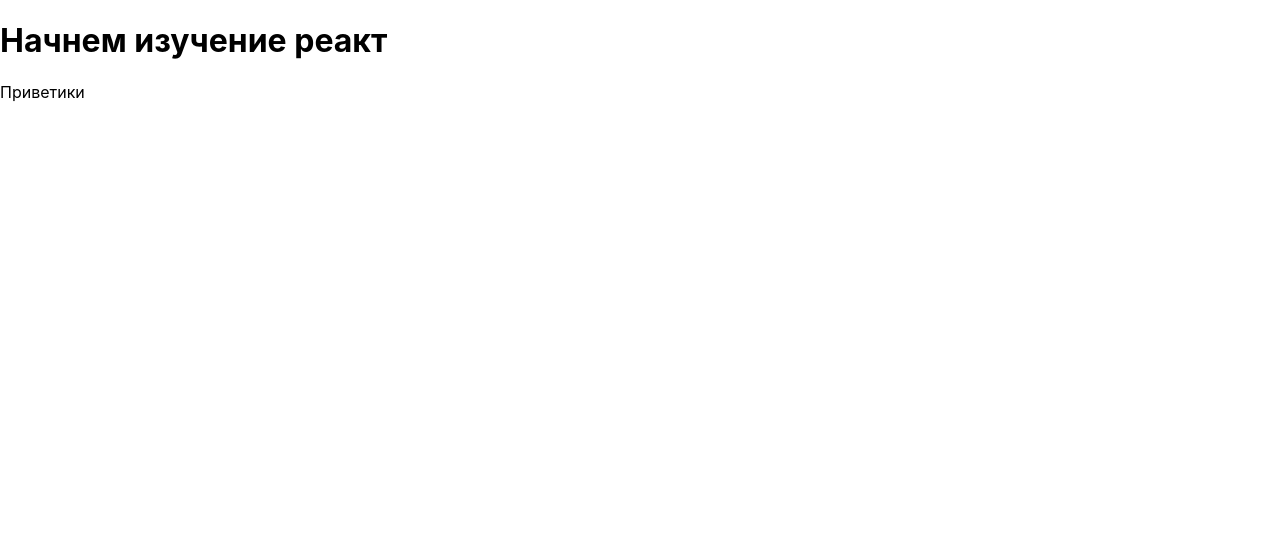
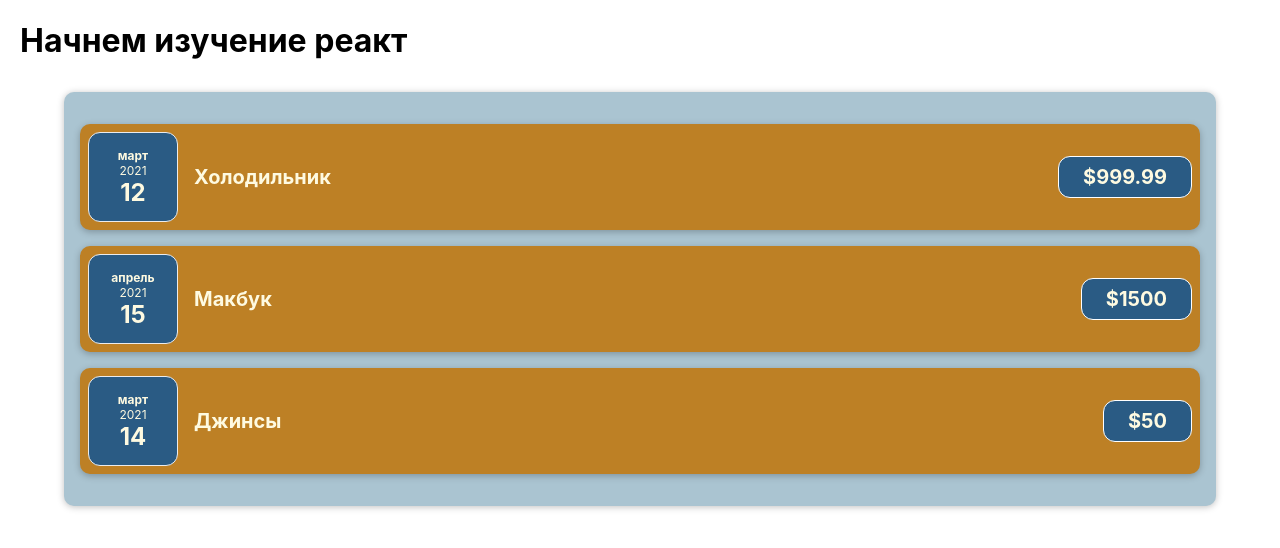
Before and after one commit to s-rb/react-costs-log-app, a JavaScript app: page / in a window 1280 px wide. Shown: the top 548 px of the page. Built offline with nearby package versions, Linux system fonts and the light colour scheme.

Commit message:
Компоненты CostItem, Costs, CostDate

```diff
--- a/src/App.js
+++ b/src/App.js
@@ -1,10 +1,30 @@
+import Costs from "./components/Costs";
+
 function App() {
+    const costs = [
+        {
+            date: new Date(2021, 2, 12),
+            description: 'Холодильник',
+            price: 999.99
+        },
+        {
+            date: new Date(2021, 3, 15),
+            description: 'Макбук',
+            price: 1500
+        },
+        {
+            date: new Date(2021, 2, 14),
+            description: 'Джинсы',
+            price: 50
+        }
+    ];
+
     return (
         <div>
             <h1>
                 Начнем изучение реакт
             </h1>
-        <p>Приветики</p>
+            <Costs costs={costs}/>
         </div>
     );
 }
--- /dev/null
+++ b/src/components/CostDate.css
@@ -0,0 +1,26 @@
+.cost-date {
+  display: flex;
+  flex-direction: column;
+  width: 5.5rem;
+  height: 5.5rem;
+  border: 1px solid #ececec;
+  background-color: #2a5b84;
+  color: #fefae1;
+  border-radius: 12px;
+  align-items: center;
+  justify-content: center;
+}
+
+.cost-date__month {
+  font-size: 0.75rem;
+  font-weight: bold;
+}
+
+.cost-date__year {
+  font-size: 0.75rem;
+}
+
+.cost-date__day {
+  font-size: 1.5rem;
+  font-weight: bold;
+}
--- /dev/null
+++ b/src/components/CostDate.js
@@ -0,0 +1,17 @@
+import "./CostDate.css";
+
+function CostDate(props) {
+    const month = props.date.toLocaleString("ru-RU", {month: "long"});
+    const year = props.date.getFullYear();
+    const day = props.date.toLocaleString("ru-RU", {day: "2-digit"});
+
+    return (
+        <div className='cost-date'>
+            <div className='cost-date__month'>{month}</div>
+            <div className='cost-date__year'>{year}</div>
+            <div className='cost-date__day'>{day}</div>
+        </div>
+    );
+}
+
+export default CostDate;
--- /dev/null
+++ b/src/components/CostItem.css
@@ -0,0 +1,56 @@
+.cost-item {
+  display: flex;
+  justify-content: space-between;
+  align-items: center;
+  padding: 0.5rem;
+  margin: 1rem 0;
+  background-color: #bd8025;
+  border-radius: 10px;
+  box-shadow: 0 2px 7px rgba(0,0,0, 0.25);
+}
+
+.cost-item__description {
+  display: flex;
+  flex-direction: column;
+  gap: 1rem;
+  align-items: flex-end;
+  flex-flow: column-reverse;
+  justify-content: flex-start;
+  flex: 1;
+}
+
+.cost-item h2 {
+  color: #3a3a3a;
+  font-size: 1rem;
+  flex: 1;
+  margin: 0 1rem;
+  color: #fefae1;
+}
+
+.cost-item__price {
+  font-size: 1rem;
+  font-weight: bold;
+  color: #fefae1;
+  background-color: #2a5b84;
+  border: 1px solid white;
+  padding: 0.5rem;
+  border-radius: 12px;
+}
+
+@media (min-width: 580px) {
+  .cost-item__description {
+    flex-direction: row;
+    align-items: center;
+    justify-content: flex-start;
+    flex: 1;
+  }
+
+  .cost-item__description h2 {
+    font-size: 1.25rem;
+  }
+
+  .cost-item__price {
+    font-size: 1.25rem;
+    padding: 0.5rem 1.5rem;
+  }
+}
--- /dev/null
+++ b/src/components/CostItem.js
@@ -0,0 +1,20 @@
+import './CostItem.css';
+import CostDate from "./CostDate";
+
+function CostItem(props) {
+
+    const costDate = props.date;
+    const costDescription = props.description;
+    const costPrice = props.amount;
+
+    return (
+        <div className="cost-item">
+            <CostDate date={costDate}></CostDate>
+            <div className='cost-item__description'>
+                <h2>{costDescription}</h2>
+                <div className='cost-item__price'>${costPrice}</div>
+            </div>
+        </div>);
+}
+
+export default CostItem;
--- /dev/null
+++ b/src/components/Costs.css
@@ -0,0 +1,9 @@
+.costs {
+  padding: 1rem;
+  background-color: #aac4d1;
+  margin: 2rem auto;
+  width: 70rem;
+  max-width: 95%;
+  border-radius: 10px;
+  box-shadow: 0 1px 7px rgba(0,0,0, 0.25);
+}
--- /dev/null
+++ b/src/components/Costs.js
@@ -0,0 +1,26 @@
+import CostItem from "./CostItem";
+import "./Costs.css";
+
+function Costs(props) {
+    return (
+        <div className='costs'>
+            <CostItem
+                date={props.costs[0].date}
+                description={props.costs[0].description}
+                amount={props.costs[0].price}
+            />
+            <CostItem
+                date={props.costs[1].date}
+                description={props.costs[1].description}
+                amount={props.costs[1].price}
+            />
+            <CostItem
+                date={props.costs[2].date}
+                description={props.costs[2].description}
+                amount={props.costs[2].price}
+            />
+        </div>
+    );
+}
+
+export default Costs;
--- a/src/index.css
+++ b/src/index.css
@@ -1,5 +1,5 @@
 body {
-  margin: 0;
+  margin: 20px;
   font-family: -apple-system, BlinkMacSystemFont, 'Segoe UI', 'Roboto', 'Oxygen',
     'Ubuntu', 'Cantarell', 'Fira Sans', 'Droid Sans', 'Helvetica Neue',
     sans-serif;
```
Lines whose indentation alone changed are shown as unchanged.
